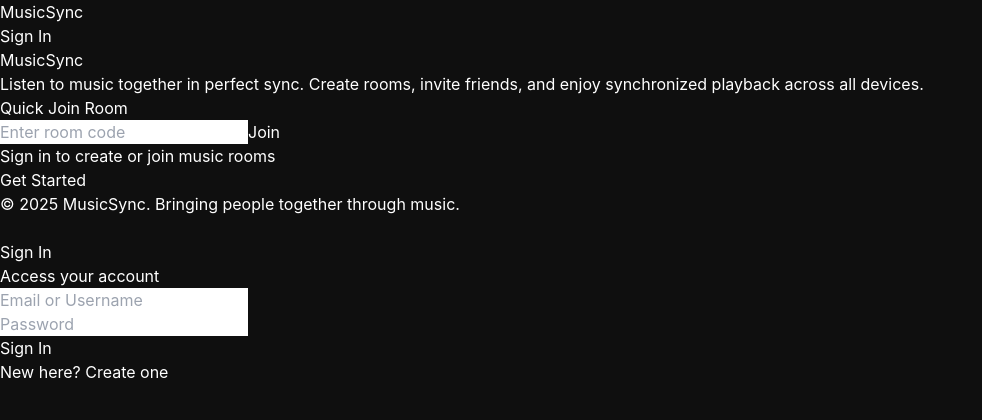
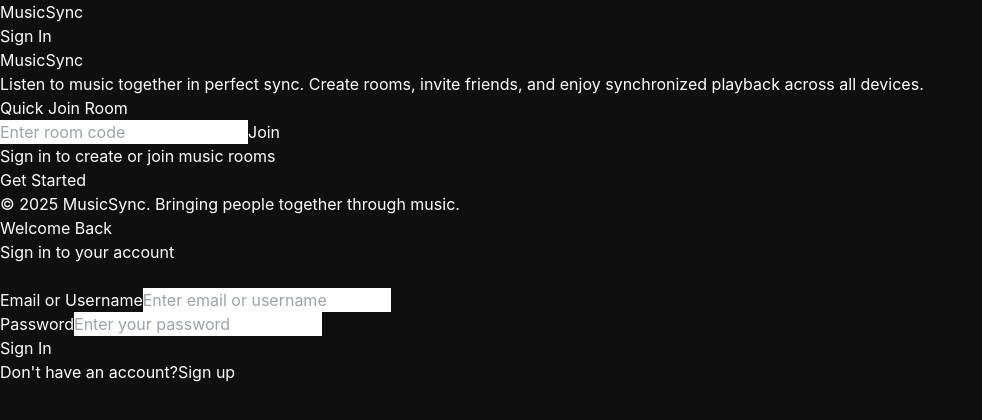
Before and after one commit to VAIBHAV13S/music-sync-app, a React (Vite) app: page / in a window 1280 px wide. Both pictures are taken after a click on the button "Sign In". Shown: the top 420 px of the page, without its empty margins (0-982 px from the left). Built offline with nearby package versions, Linux system fonts and the light colour scheme; no server answers.

Commit message:
New auth page

```diff
--- a/src/components/AuthModal.tsx
+++ b/src/components/AuthModal.tsx
@@ -48,7 +48,7 @@ export default function AuthModal({ isOpen, onClose, initialMode = 'login' }: Au
           setError(result.error || 'Login failed');
         }
       }
-    } catch {
+    } catch (error) {
       setError('An unexpected error occurred');
     } finally {
       setIsLoading(false);
@@ -63,79 +63,92 @@ export default function AuthModal({ isOpen, onClose, initialMode = 'login' }: Au
   };
 
   return (
-    <div className="fixed inset-0 z-50 flex items-center justify-center bg-black/70 backdrop-blur-md p-6">
-      <div className="relative bg-zinc-900 border border-zinc-700 rounded-2xl p-8 w-full max-w-lg shadow-xl">
+    <div className="fixed inset-0 z-50 flex items-center justify-center bg-black/60 backdrop-blur-sm p-4 animate-in fade-in duration-300">
+      <div className="bg-gray-900/95 backdrop-blur-2xl border border-gray-700/50 rounded-3xl p-8 w-full max-w-md shadow-2xl animate-in zoom-in-95 duration-300">
+
+        {/* Header */}
+        <div className="flex items-center justify-between mb-8">
+          <div>
+            <h2 className="text-2xl font-bold text-white">
+              {mode === 'login' ? 'Welcome Back' : 'Create Account'}
+            </h2>
+            <p className="text-gray-400 mt-1">
+              {mode === 'login' ? 'Sign in to your account' : 'Join the music sync community'}
+            </p>
+          </div>
           <button
             onClick={onClose}
-          className="absolute top-4 right-4 p-2 hover:bg-zinc-800 rounded-lg text-zinc-400 hover:text-white"
+            className="p-2 hover:bg-gray-800 rounded-xl text-gray-400 hover:text-white transition-all duration-200"
           >
-          <svg className="w-5 h-5" fill="none" stroke="currentColor" viewBox="0 0 24 24">
+            <svg className="w-6 h-6" fill="none" stroke="currentColor" viewBox="0 0 24 24">
               <path strokeLinecap="round" strokeLinejoin="round" strokeWidth={2} d="M6 18L18 6M6 6l12 12" />
             </svg>
           </button>
-
-        <div className="text-center mb-6">
-          <h2 className="text-3xl font-semibold text-white">{mode === 'login' ? 'Sign In' : 'Register'}</h2>
-          <p className="text-zinc-400 text-sm mt-1">
-            {mode === 'login' ? 'Access your account' : 'Join the platform today'}
-          </p>
         </div>
 
+        {/* Error Message */}
         {error && (
-          <div className="mb-4 px-4 py-2 bg-red-600/10 text-red-400 text-sm border border-red-500/20 rounded-lg">
-            {error}
+          <div className="mb-6 p-4 bg-red-500/10 border border-red-500/30 rounded-2xl">
+            <p className="text-red-300 text-sm">{error}</p>
           </div>
         )}
 
-        <form onSubmit={handleSubmit} className="space-y-5">
+        {/* Form */}
+        <form onSubmit={handleSubmit} className="space-y-6">
           {mode === 'register' && (
             <div>
+              <label className="block text-sm font-semibold text-gray-300 mb-2">Username</label>
               <input
                 type="text"
                 name="username"
                 value={formData.username}
                 onChange={handleInputChange}
                 required
-                className="w-full px-4 py-3 bg-zinc-800 border border-zinc-700 rounded-md text-white placeholder-zinc-400 focus:outline-none focus:ring-2 focus:ring-blue-600"
-                placeholder="Username"
+                className="w-full px-4 py-3 bg-gray-800/50 border border-gray-600/50 rounded-xl text-white placeholder-gray-400 focus:outline-none focus:border-blue-500 focus:ring-2 focus:ring-blue-500/20 transition-all duration-200"
+                placeholder="Choose a username"
               />
             </div>
           )}
 
           <div>
+            <label className="block text-sm font-semibold text-gray-300 mb-2">
+              {mode === 'login' ? 'Email or Username' : 'Email'}
+            </label>
             <input
               type={mode === 'login' ? 'text' : 'email'}
               name="email"
               value={formData.email}
               onChange={handleInputChange}
               required
-              className="w-full px-4 py-3 bg-zinc-800 border border-zinc-700 rounded-md text-white placeholder-zinc-400 focus:outline-none focus:ring-2 focus:ring-blue-600"
-              placeholder={mode === 'login' ? 'Email or Username' : 'Email'}
+              className="w-full px-4 py-3 bg-gray-800/50 border border-gray-600/50 rounded-xl text-white placeholder-gray-400 focus:outline-none focus:border-blue-500 focus:ring-2 focus:ring-blue-500/20 transition-all duration-200"
+              placeholder={mode === 'login' ? 'Enter email or username' : 'Enter your email'}
             />
           </div>
 
           <div>
+            <label className="block text-sm font-semibold text-gray-300 mb-2">Password</label>
             <input
               type="password"
               name="password"
               value={formData.password}
               onChange={handleInputChange}
               required
-              className="w-full px-4 py-3 bg-zinc-800 border border-zinc-700 rounded-md text-white placeholder-zinc-400 focus:outline-none focus:ring-2 focus:ring-blue-600"
-              placeholder="Password"
+              className="w-full px-4 py-3 bg-gray-800/50 border border-gray-600/50 rounded-xl text-white placeholder-gray-400 focus:outline-none focus:border-blue-500 focus:ring-2 focus:ring-blue-500/20 transition-all duration-200"
+              placeholder="Enter your password"
             />
           </div>
 
           {mode === 'register' && (
             <div>
+              <label className="block text-sm font-semibold text-gray-300 mb-2">Confirm Password</label>
               <input
                 type="password"
                 name="confirmPassword"
                 value={formData.confirmPassword}
                 onChange={handleInputChange}
                 required
-                className="w-full px-4 py-3 bg-zinc-800 border border-zinc-700 rounded-md text-white placeholder-zinc-400 focus:outline-none focus:ring-2 focus:ring-blue-600"
-                placeholder="Confirm Password"
+                className="w-full px-4 py-3 bg-gray-800/50 border border-gray-600/50 rounded-xl text-white placeholder-gray-400 focus:outline-none focus:border-blue-500 focus:ring-2 focus:ring-blue-500/20 transition-all duration-200"
+                placeholder="Confirm your password"
               />
             </div>
           )}
@@ -143,29 +156,32 @@ export default function AuthModal({ isOpen, onClose, initialMode = 'login' }: Au
           <button
             type="submit"
             disabled={isLoading}
-            className="w-full py-3 bg-blue-600 hover:bg-blue-700 disabled:bg-zinc-600 text-white font-medium rounded-md transition-colors"
+            className="w-full py-3 bg-blue-600 hover:bg-blue-700 disabled:bg-gray-600 disabled:cursor-not-allowed text-white rounded-xl font-semibold transition-all duration-200 hover:scale-105 disabled:transform-none flex items-center justify-center gap-2"
           >
             {isLoading ? (
-              <div className="flex items-center justify-center gap-2">
+              <>
                 <svg className="w-5 h-5 animate-spin" fill="none" stroke="currentColor" viewBox="0 0 24 24">
                   <path strokeLinecap="round" strokeLinejoin="round" strokeWidth={2} d="M4 4v5h.582m15.356 2A8.001 8.001 0 004.582 9m0 0H9m11 11v-5h-.581m0 0a8.003 8.003 0 01-15.357-2m15.357 2H15" />
                 </svg>
-                {mode === 'login' ? 'Signing in...' : 'Registering...'}
-              </div>
+                {mode === 'login' ? 'Signing in...' : 'Creating account...'}
+              </>
             ) : (
-              mode === 'login' ? 'Sign In' : 'Register'
+              mode === 'login' ? 'Sign In' : 'Create Account'
             )}
           </button>
         </form>
 
-        <div className="mt-6 text-center text-sm text-zinc-400">
-          {mode === 'login' ? 'New here?' : 'Already have an account?'}{' '}
+        {/* Mode Toggle */}
+        <div className="mt-8 text-center">
+          <p className="text-gray-400">
+            {mode === 'login' ? "Don't have an account?" : 'Already have an account?'}
             <button
               onClick={() => setMode(mode === 'login' ? 'register' : 'login')}
-            className="text-blue-400 hover:underline font-medium"
+              className="ml-2 text-blue-400 hover:text-blue-300 font-semibold transition-colors duration-200"
             >
-            {mode === 'login' ? 'Create one' : 'Sign in'}
+              {mode === 'login' ? 'Sign up' : 'Sign in'}
             </button>
+          </p>
         </div>
       </div>
     </div>
```
Lines whose indentation alone changed are shown as unchanged.
